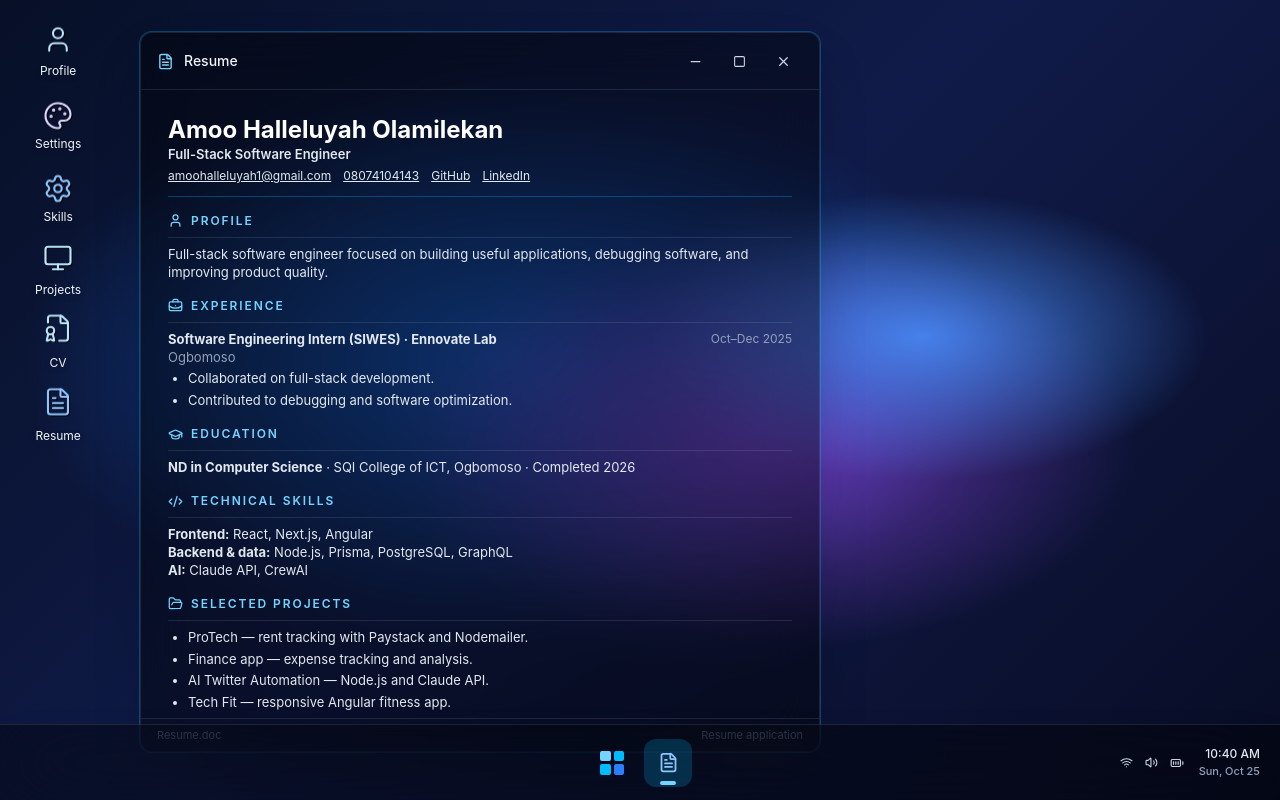
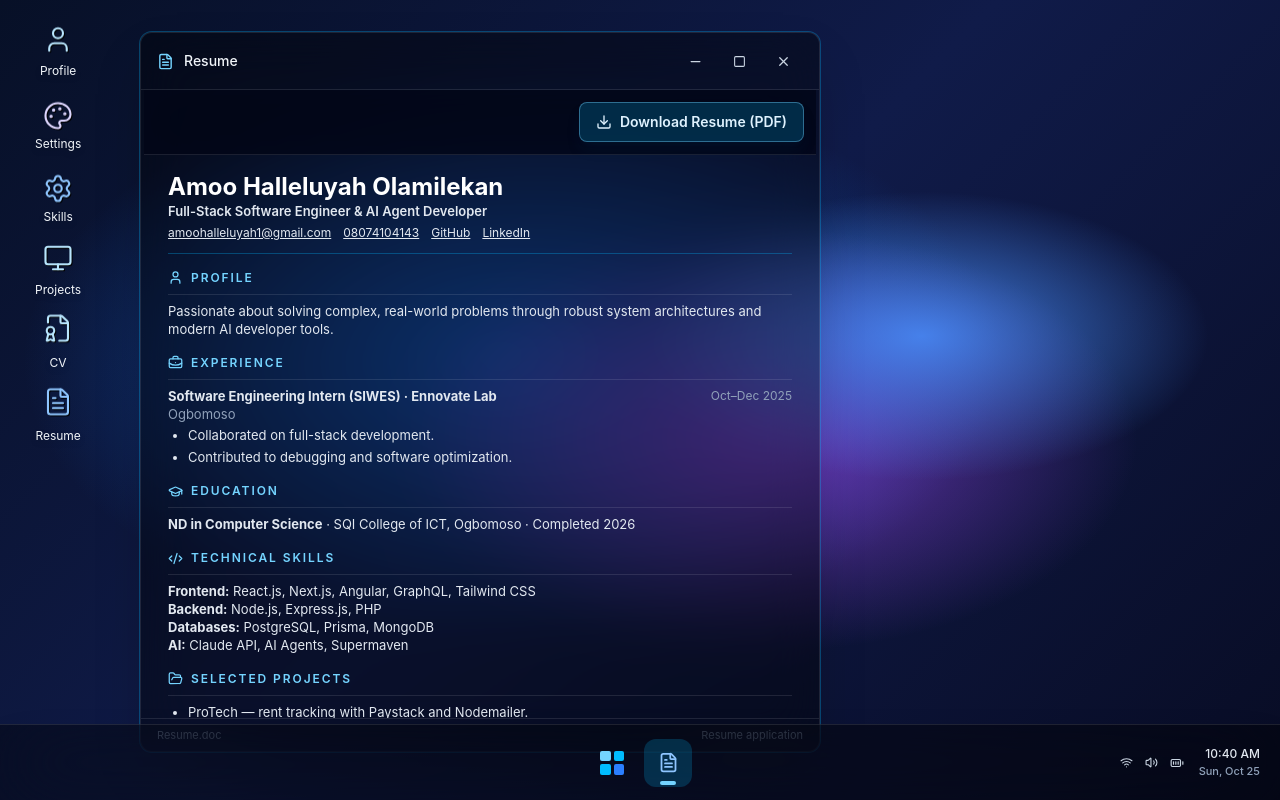
Before and after one commit to TechTonic001/My-Tech-portfolio, a React (Vite) app: page / in a window 1280 px wide. Both pictures are taken after a click on the element "Desktop applications". Built offline with nearby package versions, Linux system fonts and the light colour scheme.

Commit message:
Add CV and Resume PDF download functionality with updated content

```diff
--- a/src/App.jsx
+++ b/src/App.jsx
@@ -5,6 +5,7 @@ import {
   BriefcaseBusiness,
   Camera,
   Code2,
+  Download,
   ExternalLink,
   FileBadge,
   FileText,
@@ -176,6 +177,126 @@ const SOCIAL_LINKS = [
 const glassPanel =
   'border border-white/10 bg-black/40 shadow-2xl backdrop-blur-2xl';
 
+function createPdfDataUri(lines) {
+  const normalizeLine = (line) =>
+    line
+      .normalize('NFKD')
+      .replace(/[^\x20-\x7E]/g, '')
+      .replaceAll('\\', '\\\\')
+      .replaceAll('(', '\\(')
+      .replaceAll(')', '\\)');
+  const wrappedLines = lines.flatMap((line) => {
+    const words = line.split(/\s+/);
+    const result = [];
+    let currentLine = '';
+    words.forEach((word) => {
+      const nextLine = currentLine ? `${currentLine} ${word}` : word;
+      if (nextLine.length > 88 && currentLine) {
+        result.push(currentLine);
+        currentLine = word;
+      } else {
+        currentLine = nextLine;
+      }
+    });
+    if (currentLine) result.push(currentLine);
+    return result;
+  });
+  const [title, ...body] = wrappedLines;
+  const content = [
+    'BT',
+    '/F1 16 Tf',
+    '50 748 Td',
+    `(${normalizeLine(title)}) Tj`,
+    '/F1 10 Tf',
+    '0 -26 Td',
+    ...body.map((line) => `(${normalizeLine(line)}) Tj 0 -14 Td`),
+    'ET',
+  ].join('\n');
+  const objects = [
+    '<< /Type /Catalog /Pages 2 0 R >>',
+    '<< /Type /Pages /Kids [3 0 R] /Count 1 >>',
+    '<< /Type /Page /Parent 2 0 R /MediaBox [0 0 612 792] /Resources << /Font << /F1 4 0 R >> >> /Contents 5 0 R >>',
+    '<< /Type /Font /Subtype /Type1 /BaseFont /Helvetica >>',
+    `<< /Length ${content.length} >>\nstream\n${content}\nendstream`,
+  ];
+  let pdf = '%PDF-1.4\n';
+  const offsets = [0];
+  objects.forEach((object, index) => {
+    offsets.push(pdf.length);
+    pdf += `${index + 1} 0 obj\n${object}\nendobj\n`;
+  });
+  const xrefOffset = pdf.length;
+  pdf += `xref\n0 ${offsets.length}\n0000000000 65535 f \n`;
+  offsets.slice(1).forEach((offset) => {
+    pdf += `${String(offset).padStart(10, '0')} 00000 n \n`;
+  });
+  pdf += `trailer\n<< /Size ${offsets.length} /Root 1 0 R >>\nstartxref\n${xrefOffset}\n%%EOF`;
+  return `data:application/pdf;base64,${btoa(pdf)}`;
+}
+
+const CV_PDF = createPdfDataUri([
+  'Amoo Halleluyah Olamilekan',
+  'Full-Stack Software Engineer & AI Agent Developer',
+  'Ogbomoso, Oyo, Nigeria',
+  '',
+  'PROFESSIONAL PROFILE',
+  'Passionate about solving complex, real-world problems through robust system architectures and modern AI developer tools.',
+  '',
+  'EXPERIENCE',
+  'Software Engineering Intern (SIWES) | Ennovate Lab | Ogbomoso',
+  'October 2025 - December 2025',
+  'Collaborated on full-stack software development during an industrial training placement.',
+  'Contributed to debugging tasks and software optimization.',
+  '',
+  'EDUCATION',
+  'National Diploma (ND), Computer Science',
+  'SQI College of ICT | Ogbomoso | Completed 2026',
+  '',
+  'TECHNICAL SKILLS',
+  'Frontend: React.js, Next.js, Angular, GraphQL, Tailwind CSS',
+  'Backend: Node.js, Express.js, PHP',
+  'Databases: PostgreSQL, Prisma, MongoDB',
+  'AI: Claude API, AI Agents, Supermaven',
+  '',
+  'SELECTED PROJECTS',
+  'ProTech | Finance App | Twitter Automation Tool | Tech Fit',
+]);
+
+const RESUME_PDF = createPdfDataUri([
+  'Amoo Halleluyah Olamilekan',
+  'Full-Stack Software Engineer & AI Agent Developer',
+  'Ogbomoso, Oyo, Nigeria',
+  '',
+  'PROFILE',
+  'Engineer passionate about solving real-world problems with robust software systems and modern AI developer tools.',
+  '',
+  'EXPERIENCE',
+  'Software Engineering Intern (SIWES) | Ennovate Lab | 2025',
+  'Contributed to full-stack development, debugging, and software optimization.',
+  '',
+  'EDUCATION',
+  'National Diploma in Computer Science | SQI College of ICT | 2026',
+  '',
+  'SKILLS',
+  'React.js, Next.js, Angular, GraphQL, Tailwind CSS, Node.js, Express.js, PHP, PostgreSQL, Prisma, MongoDB, Claude API, AI Agents, Supermaven',
+  '',
+  'PROJECTS',
+  'ProTech | Finance App | Twitter Automation Tool | Tech Fit',
+]);
+
+function DocumentDownload({ href, filename, children }) {
+  return (
+    <a
+      href={href}
+      download={filename}
+      className="inline-flex min-h-10 items-center justify-center gap-2 rounded-lg border border-sky-300/40 bg-sky-400/20 px-4 py-2 text-sm font-semibold text-sky-100 shadow-lg shadow-sky-950/20 transition-colors hover:border-sky-200/60 hover:bg-sky-400/30 focus-visible:outline focus-visible:outline-2 focus-visible:outline-sky-300"
+    >
+      <Download size={16} aria-hidden="true" />
+      {children}
+    </a>
+  );
+}
+
 function SectionHeading({ icon: Icon, children }) {
   return (
     <h3 className="mb-2 flex items-center gap-2 border-b border-white/10 pb-2 text-xs font-semibold uppercase tracking-[0.16em] text-sky-300">
@@ -286,11 +407,18 @@ function SettingsContent({ wallpaperId, onSelectWallpaper }) {
 function CvContent() {
   return (
     <article className="mx-auto max-w-3xl space-y-5 p-4 font-sans text-sm leading-relaxed text-slate-200 sm:p-6">
+      <div className="sticky top-0 z-10 -mx-4 -mt-4 flex justify-end border-b border-white/10 bg-slate-950/75 p-3 backdrop-blur-xl sm:-mx-6 sm:-mt-6">
+        <DocumentDownload href={CV_PDF} filename="Amoo-Halleluyah-CV.pdf">
+          Download CV (PDF)
+        </DocumentDownload>
+      </div>
       <header className="border-b border-sky-400/30 pb-3">
         <h2 className="text-2xl font-bold text-white">
           Amoo Halleluyah Olamilekan
         </h2>
-        <p className="font-semibold">Full-Stack Software Engineer</p>
+        <p className="font-semibold">
+          Full-Stack Software Engineer &amp; AI Agent Developer
+        </p>
         <div className="mt-2 flex flex-wrap gap-x-4 gap-y-1 text-xs">
           <a className="underline" href="mailto:amoohalleluyah1@gmail.com">
             amoohalleluyah1@gmail.com
@@ -360,14 +488,17 @@ function CvContent() {
       <section>
         <SectionHeading icon={Code2}>Technical Skills</SectionHeading>
         <p>
-          <strong>Frontend:</strong> React, Next.js, Angular
+          <strong>Frontend:</strong> React.js, Next.js, Angular, GraphQL,
+          Tailwind CSS
         </p>
         <p>
-          <strong>Backend & data:</strong> Node.js, Prisma ORM, PostgreSQL,
-          GraphQL
+          <strong>Backend:</strong> Node.js, Express.js, PHP
         </p>
         <p>
-          <strong>AI tools:</strong> Claude API, CrewAI
+          <strong>Databases:</strong> PostgreSQL, Prisma, MongoDB
+        </p>
+        <p>
+          <strong>AI:</strong> Claude API, AI Agents, Supermaven
         </p>
       </section>
     </article>
@@ -377,11 +508,21 @@ function CvContent() {
 function ResumeContent() {
   return (
     <article className="mx-auto max-w-2xl space-y-4 p-4 font-sans text-[13px] leading-snug text-slate-200 sm:p-6">
+      <div className="sticky top-0 z-10 -mx-4 -mt-4 flex justify-end border-b border-white/10 bg-slate-950/75 p-3 backdrop-blur-xl sm:-mx-6 sm:-mt-6">
+        <DocumentDownload
+          href={RESUME_PDF}
+          filename="Amoo-Halleluyah-Resume.pdf"
+        >
+          Download Resume (PDF)
+        </DocumentDownload>
+      </div>
       <header className="border-b border-sky-400/30 pb-3">
         <h2 className="text-2xl font-bold text-white">
           Amoo Halleluyah Olamilekan
         </h2>
-        <p className="font-semibold">Full-Stack Software Engineer</p>
+        <p className="font-semibold">
+          Full-Stack Software Engineer &amp; AI Agent Developer
+        </p>
         <p className="mt-1 flex flex-wrap gap-x-3 gap-y-1 text-xs">
           <a className="underline" href="mailto:amoohalleluyah1@gmail.com">
             amoohalleluyah1@gmail.com
@@ -411,8 +552,8 @@ function ResumeContent() {
       <section>
         <SectionHeading icon={User}>Profile</SectionHeading>
         <p>
-          Full-stack software engineer focused on building useful applications,
-          debugging software, and improving product quality.
+          Passionate about solving complex, real-world problems through robust
+          system architectures and modern AI developer tools.
         </p>
       </section>
 
@@ -440,14 +581,17 @@ function ResumeContent() {
       <section>
         <SectionHeading icon={Code2}>Technical Skills</SectionHeading>
         <p>
-          <strong>Frontend:</strong> React, Next.js, Angular
+          <strong>Frontend:</strong> React.js, Next.js, Angular, GraphQL,
+          Tailwind CSS
         </p>
         <p>
-          <strong>Backend & data:</strong> Node.js, Prisma, PostgreSQL,
-          GraphQL
+          <strong>Backend:</strong> Node.js, Express.js, PHP
         </p>
         <p>
-          <strong>AI:</strong> Claude API, CrewAI
+          <strong>Databases:</strong> PostgreSQL, Prisma, MongoDB
+        </p>
+        <p>
+          <strong>AI:</strong> Claude API, AI Agents, Supermaven
         </p>
       </section>
 
```
